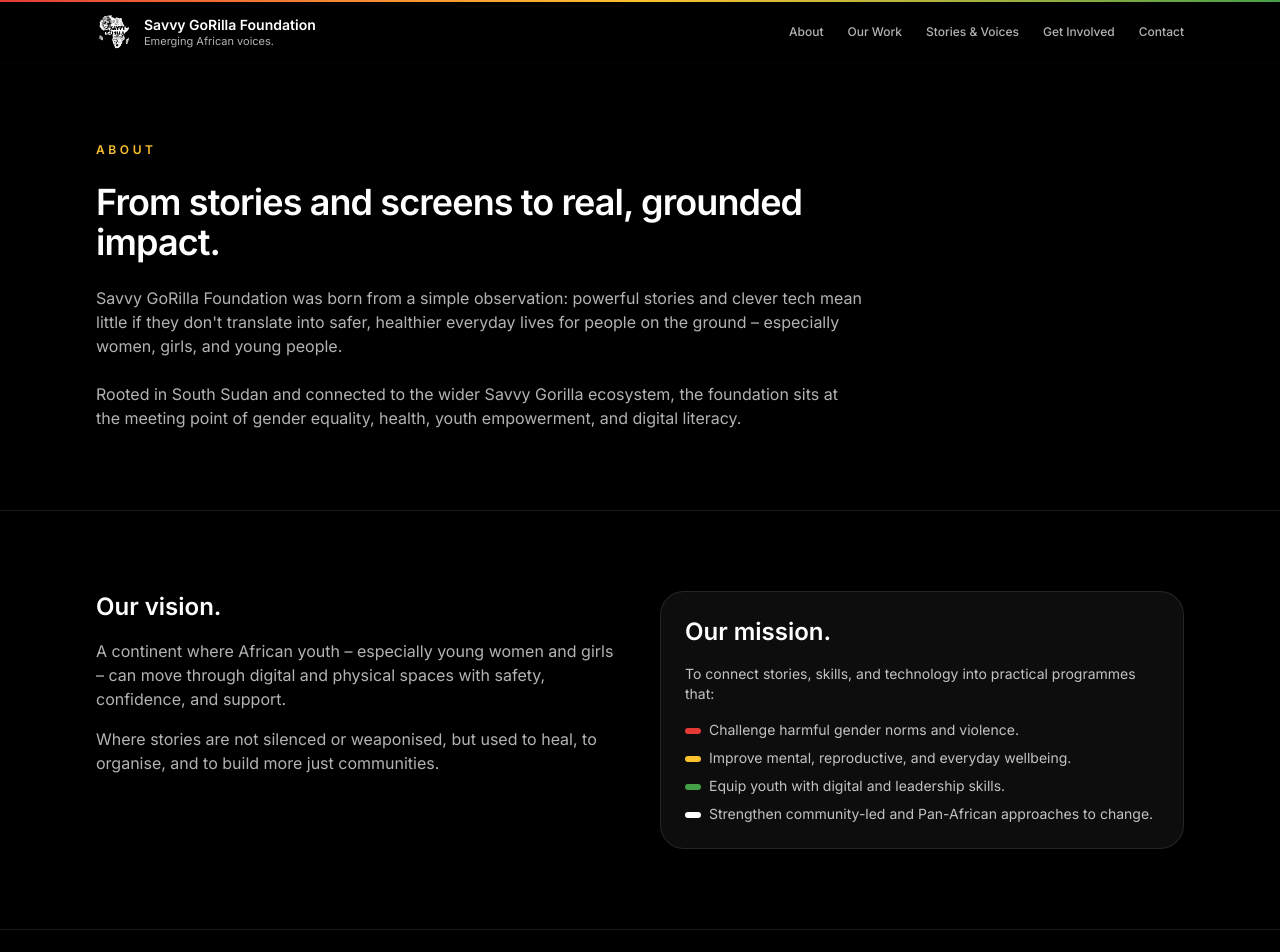
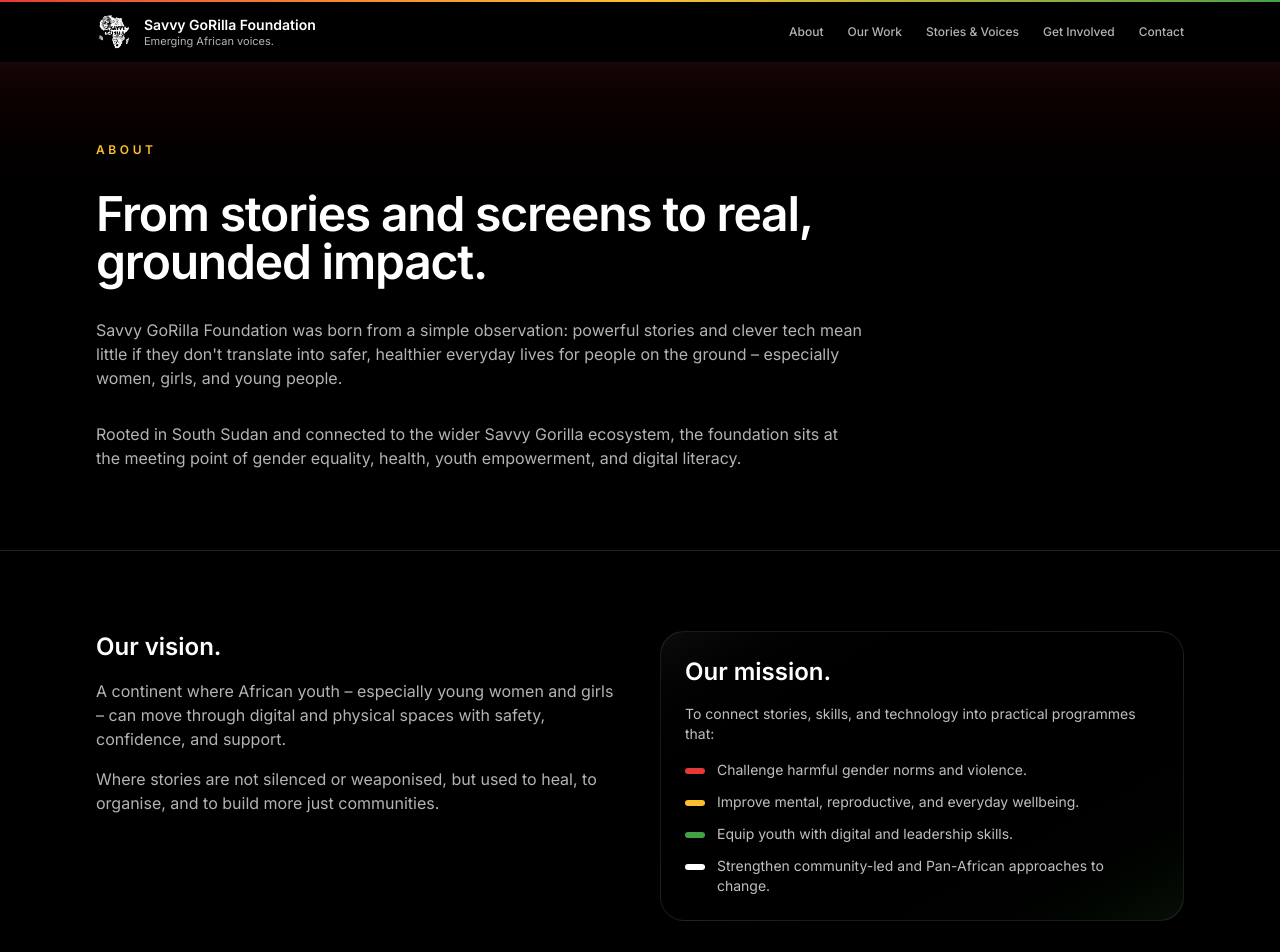
Before and after one commit to admindau/savvy-gorilla-foundation, a Next.js app: page /about in a window 1280 px wide. Shown: the top 952 px of the page. Built offline with nearby package versions, Linux system fonts and the light colour scheme.

Commit message:
About effects

```diff
--- a/app/(marketing)/about/page.tsx
+++ b/app/(marketing)/about/page.tsx
@@ -46,13 +46,13 @@
   return (
     <div className="bg-black text-white">
       {/* HERO */}
-      <section className="border-b border-white/10">
+      <section className="border-b border-white/10 bg-gradient-to-b from-rasta-red/10 via-black to-black">
         <div className="mx-auto max-w-6xl px-4 py-16 sm:px-6 lg:px-8 lg:py-20">
-          <div className="max-w-3xl space-y-6">
+          <div className="max-w-3xl space-y-6 lg:space-y-8">
             <p className="text-xs font-semibold uppercase tracking-[0.3em] text-rasta-gold">
               About
             </p>
-            <h1 className="text-3xl font-semibold tracking-tight sm:text-4xl">
+            <h1 className="text-3xl font-semibold tracking-tight sm:text-4xl lg:text-5xl">
               From stories and screens to real, grounded impact.
             </h1>
             <p className="text-sm text-white/70 sm:text-base">
@@ -74,6 +74,7 @@
       <section className="border-b border-white/10">
         <div className="mx-auto max-w-6xl px-4 py-14 sm:px-6 lg:px-8 lg:py-20">
           <div className="grid gap-10 lg:grid-cols-2 lg:items-start">
+            {/* Vision block */}
             <div className="space-y-4">
               <h2 className="text-xl font-semibold sm:text-2xl">
                 Our vision.
@@ -88,7 +89,9 @@
                 to organise, and to build more just communities.
               </p>
             </div>
-            <div className="space-y-4 rounded-3xl border border-white/10 bg-white/5 p-6">
+
+            {/* Mission card */}
+            <div className="group space-y-4 rounded-3xl border border-white/10 bg-gradient-to-br from-white/5 via-black to-rasta-green/10 p-6 shadow-[0_18px_45px_rgba(0,0,0,0.6)] transition duration-300 hover:border-rasta-gold/70 hover:shadow-[0_22px_55px_rgba(0,0,0,0.8)]">
               <h2 className="text-xl font-semibold sm:text-2xl">
                 Our mission.
               </h2>
@@ -96,23 +99,23 @@
                 To connect stories, skills, and technology into practical
                 programmes that:
               </p>
-              <ul className="mt-3 space-y-2 text-sm text-white/75">
-                <li className="flex gap-2">
-                  <span className="mt-2 h-1.5 w-4 rounded-full bg-rasta-red" />
+              <ul className="mt-3 space-y-3 text-sm text-white/75">
+                <li className="flex gap-3">
+                  <span className="mt-2 h-1.5 w-5 rounded-full bg-rasta-red transition group-hover:shadow-[0_0_20px_rgba(229,57,53,0.6)]" />
                   <span>Challenge harmful gender norms and violence.</span>
                 </li>
-                <li className="flex gap-2">
-                  <span className="mt-2 h-1.5 w-4 rounded-full bg-rasta-gold" />
+                <li className="flex gap-3">
+                  <span className="mt-2 h-1.5 w-5 rounded-full bg-rasta-gold transition group-hover:shadow-[0_0_20px_rgba(251,192,45,0.55)]" />
                   <span>
                     Improve mental, reproductive, and everyday wellbeing.
                   </span>
                 </li>
-                <li className="flex gap-2">
-                  <span className="mt-2 h-1.5 w-4 rounded-full bg-rasta-green" />
+                <li className="flex gap-3">
+                  <span className="mt-2 h-1.5 w-5 rounded-full bg-rasta-green transition group-hover:shadow-[0_0_20px_rgba(67,160,71,0.55)]" />
                   <span>Equip youth with digital and leadership skills.</span>
                 </li>
-                <li className="flex gap-2">
-                  <span className="mt-2 h-1.5 w-4 rounded-full bg-white" />
+                <li className="flex gap-3">
+                  <span className="mt-2 h-1.5 w-5 rounded-full bg-white transition group-hover:shadow-[0_0_16px_rgba(255,255,255,0.6)]" />
                   <span>
                     Strengthen community-led and Pan-African approaches to
                     change.
@@ -139,7 +142,7 @@
             {values.map((value) => (
               <article
                 key={value.title}
-                className="rounded-3xl border border-white/10 bg-white/5 p-5"
+                className="rounded-3xl border border-white/10 bg-white/5 p-5 transition duration-300 hover:-translate-y-1 hover:border-rasta-gold/70 hover:bg-white/10 hover:shadow-[0_18px_40px_rgba(0,0,0,0.7)]"
               >
                 <h3 className="text-sm font-semibold">{value.title}</h3>
                 <p className="mt-3 text-xs text-white/70">
@@ -152,7 +155,7 @@
       </section>
 
       {/* ECOSYSTEM */}
-      <section>
+      <section className="bg-gradient-to-b from-black via-black to-rasta-green/10">
         <div className="mx-auto max-w-6xl px-4 py-14 sm:px-6 lg:px-8 lg:py-20">
           <div className="grid gap-10 lg:grid-cols-[minmax(0,1.3fr)_minmax(0,1.4fr)] lg:items-start">
             <div className="space-y-4">
@@ -171,7 +174,7 @@
               </p>
               <Link
                 href="/work"
-                className="inline-flex items-center justify-center rounded-full border border-rasta-gold px-6 py-2.5 text-xs font-medium text-rasta-gold transition hover:bg-rasta-gold hover:text-black"
+                className="inline-flex items-center justify-center rounded-full border border-rasta-gold px-6 py-2.5 text-xs font-medium text-rasta-gold transition duration-300 hover:-translate-y-0.5 hover:bg-rasta-gold hover:text-black hover:shadow-[0_0_26px_rgba(251,192,45,0.6)]"
               >
                 See how this shows up in our programmes
               </Link>
@@ -181,16 +184,16 @@
               {ecosystem.map((item, index) => (
                 <div
                   key={item.title}
-                  className="rounded-3xl border border-white/10 bg-white/5 p-5"
+                  className="group rounded-3xl border border-white/10 bg-white/5 p-5 transition duration-300 hover:-translate-y-1 hover:border-rasta-gold/70 hover:bg-white/10 hover:shadow-[0_18px_40px_rgba(0,0,0,0.8)]"
                 >
                   <div className="flex items-center justify-between gap-3">
                     <h3 className="text-sm font-semibold">{item.title}</h3>
                     <span
                       className={[
-                        "h-1.5 w-8 rounded-full",
-                        index === 0 && "bg-rasta-green",
-                        index === 1 && "bg-rasta-red",
-                        index === 2 && "bg-rasta-gold",
+                        "h-1.5 w-8 rounded-full transition duration-300",
+                        index === 0 && "bg-rasta-green group-hover:shadow-[0_0_20px_rgba(67,160,71,0.7)]",
+                        index === 1 && "bg-rasta-red group-hover:shadow-[0_0_20px_rgba(229,57,53,0.7)]",
+                        index === 2 && "bg-rasta-gold group-hover:shadow-[0_0_20px_rgba(251,192,45,0.7)]",
                       ]
                         .filter(Boolean)
                         .join(" ")}
```
